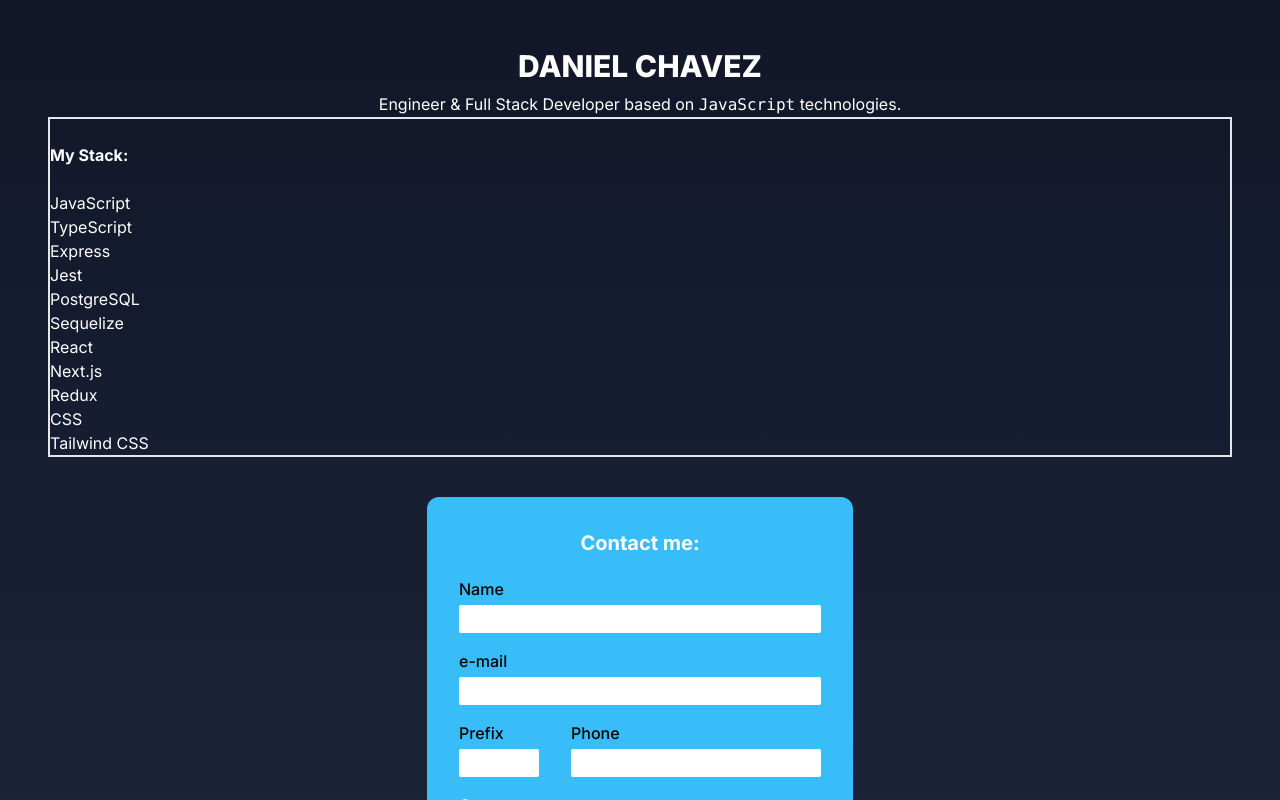
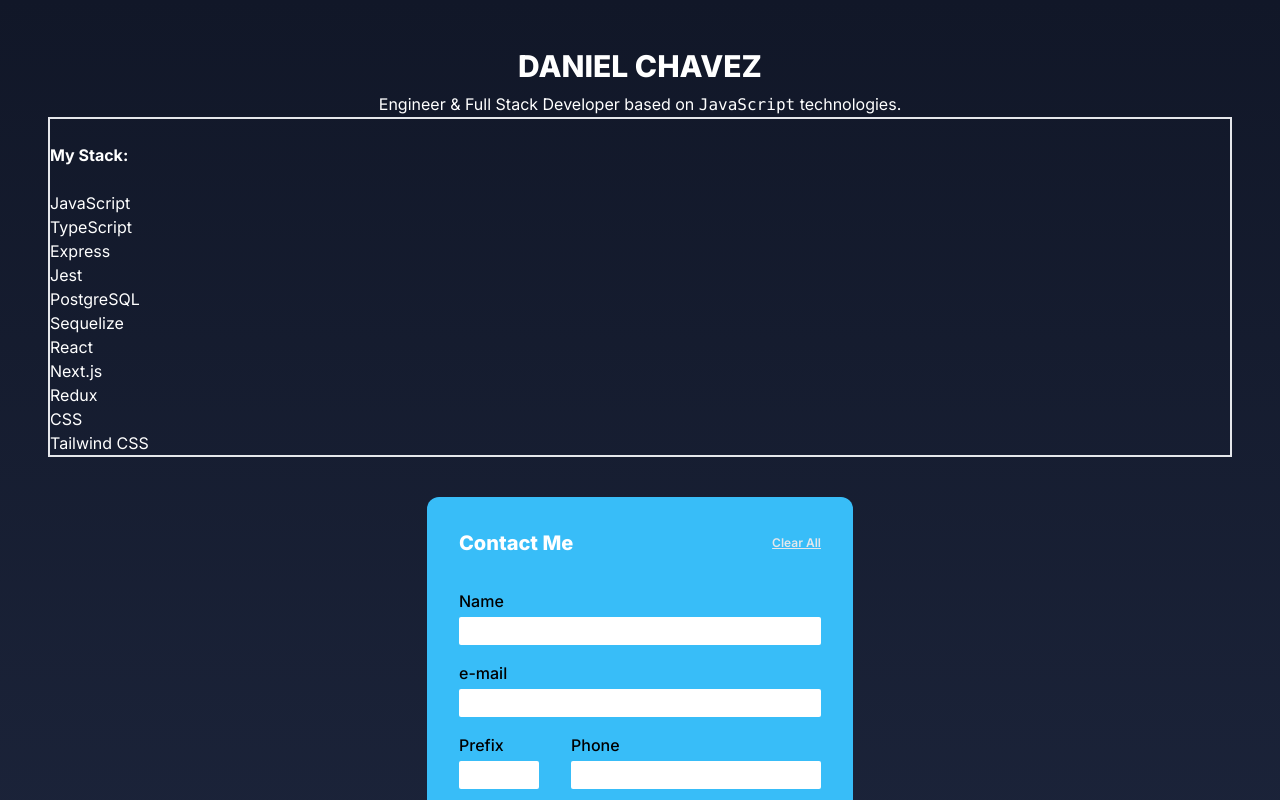
Before and after one commit to danielchavezs/portfolio, a Next.js app in the folder portfolio/: page / in a window 1280 px wide. Shown: the top 800 px of the page. Built offline with nearby package versions, Linux system fonts and the light colour scheme.

Commit message:
Clear fields and errors button added.

```diff
--- a/portfolio/src/app/components/contactForm.tsx
+++ b/portfolio/src/app/components/contactForm.tsx
@@ -108,12 +108,23 @@ export default function ContactForm() {
     // console.log("PARAMETERS CATCHED: ", parameters);
     return (
         <div className="bg-sky-400 mt-10 flex flex-col items-center w-fit h-fit p-8 rounded-xl">
-            <h1 className="flex font-bold text-xl mb-5">Contact me:</h1>
+            {/* <h1 className="flex font-bold text-xl mb-5 ">Contact me:</h1> */}
             {/* <div className="bg-white flex lg:flex-row md:flex-col md:rounded-2xl sm:flex-col max-w-fit shadow-2xl lg:rounded-2xl"> */}
 
               <div className="flex justify-between">
 
                 <form onSubmit={handleSubmit}>
+                <div className="flex justify-between mb-8">
+                  <h2 className="text-xl font-extrabold"> Contact Me </h2>
+                  <button
+                    className="text-gray-200 font-semibold underline text-xs"
+                    type="button"
+                    onClick={resetAll}
+                  >
+                    {" "}
+                    Clear All
+                  </button>
+                </div>
 
                     <div className="mb-4">
                         <label className="font-medium text-black">
```
